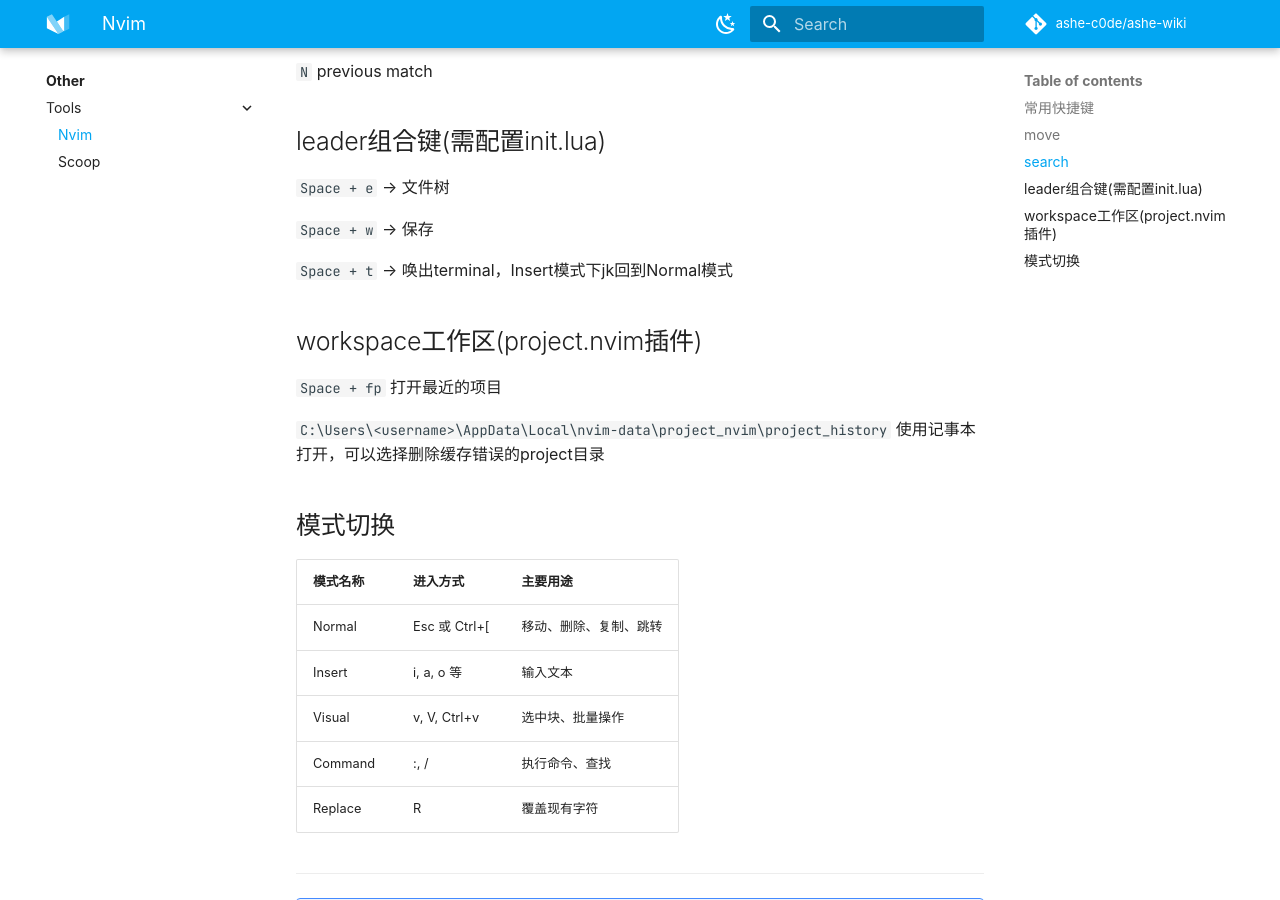
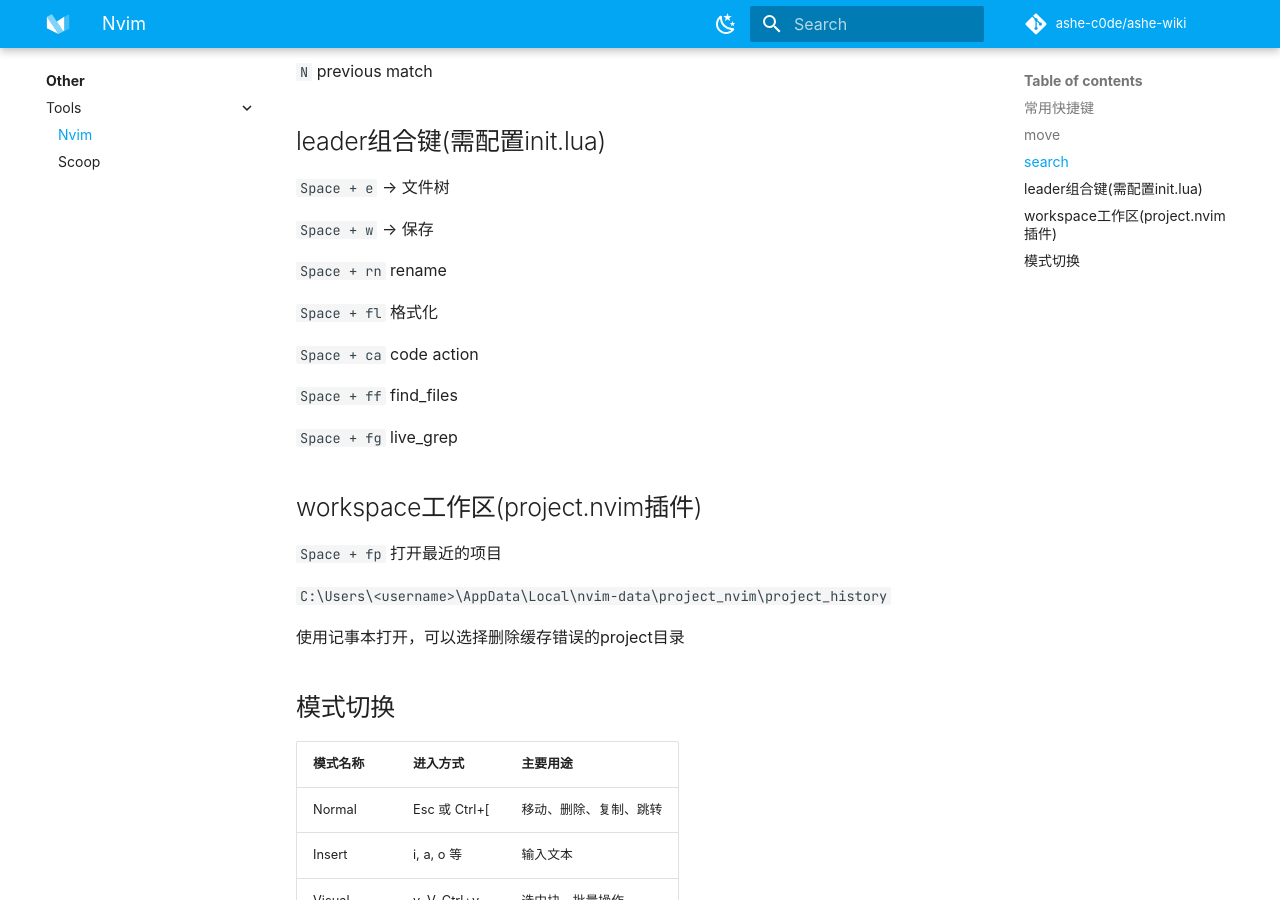
Before and after one commit to ashe-c0de/ashe-wiki, an MkDocs documentation site: the page built from docs/other/tools/nvim.md, in a window 1280 px wide and 900 px high, scrolled down 1558 px. Built offline with MkDocs 1.6.1 and Material for MkDocs 9.7.7, drawn with Linux system fonts in a browser that asks for light colours; comment, search, counter and statistics services are not loaded.

Commit message:
'neovim'

```diff
--- a/docs/other/tools/nvim.md
+++ b/docs/other/tools/nvim.md
@@ -67,13 +67,23 @@
 
 `Space + w`   → 保存
 
-`Space + t`   → 唤出terminal，Insert模式下jk回到Normal模式
+`Space + rn`  rename
+
+`Space + fl`  格式化
+
+`Space + ca`  code action
+
+`Space + ff`  find_files
+
+`Space + fg`  live_grep
 
 ## workspace工作区(project.nvim插件)
 
 `Space + fp` 打开最近的项目
 
-`C:\Users\<username>\AppData\Local\nvim-data\project_nvim\project_history` 使用记事本打开，可以选择删除缓存错误的project目录
+`C:\Users\<username>\AppData\Local\nvim-data\project_nvim\project_history`
+
+使用记事本打开，可以选择删除缓存错误的project目录
 
 ## 模式切换
 
```
